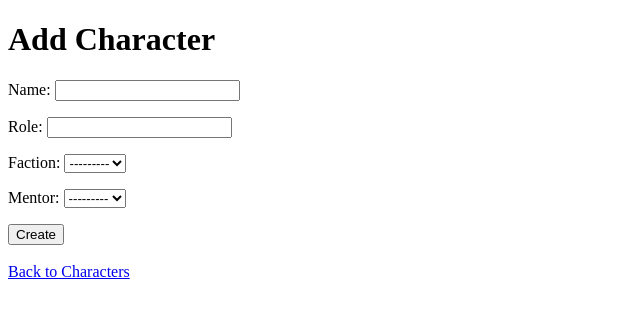
After one commit to jcampos-94/loreforge-django, a Django app: page /add-character/ in a window 1280 px wide. The commit adds this page. Shown: the top 318 px of the page, without its empty margins (0-640 px from the left). Run offline with Django 5.2, Linux system fonts and the light colour scheme; data that the repository does not hold is empty.

Commit message:
imput forms added

```diff
--- /dev/null
+++ b/loreforge/forms.py
@@ -0,0 +1,33 @@
+from django import forms
+from .models import Faction, Character
+
+
+# Name Formatter - remove empty spaces and capitalize
+def format_name(value):
+    return value.strip().title()
+
+
+# Faction Form
+class FactionForm(forms.ModelForm):
+    class Meta:
+        model = Faction
+        fields = ["name"]
+
+    def clean_name(self):
+        name = self.cleaned_data["name"]
+        return format_name(name)
+
+
+# Character Form
+class CharacterForm(forms.ModelForm):
+    class Meta:
+        model = Character
+        fields = ["name", "role", "faction", "mentor"]
+
+    def clean_name(self):
+        name = self.cleaned_data["name"]
+        return format_name(name)
+
+    def clean_role(self):
+        role = self.cleaned_data["role"]
+        return format_name(role)
--- /dev/null
+++ b/loreforge/templates/loreforge/add_character.html
@@ -0,0 +1,19 @@
+<!doctype html>
+<html lang="en">
+  <head>
+    <meta charset="UTF-8" />
+    <meta name="viewport" content="width=device-width, initial-scale=1.0" />
+    <title>Add Character</title>
+  </head>
+  <body>
+    <h1>Add Character</h1>
+
+    <form method="POST">
+      {% csrf_token %} {{ form.as_p }}
+      <button type="submit">Create</button>
+    </form>
+
+    <br />
+    <a href="/characters/">Back to Characters</a>
+  </body>
+</html>
--- a/loreforge/templates/loreforge/characters.html
+++ b/loreforge/templates/loreforge/characters.html
@@ -6,6 +6,8 @@
     <title>Characters</title>
   </head>
   <body>
+    <a href="/add-character/">Add Character</a>
+    <br /><br />
     <a href="/factions/">View Factions</a>
     <br /><br />
     <h1>Characters</h1>
--- a/loreforge/templates/loreforge/factions.html
+++ b/loreforge/templates/loreforge/factions.html
@@ -6,6 +6,8 @@
     <title>Factions</title>
   </head>
   <body>
+    <a href="/add-faction/">Add Faction</a>
+    <br /><br />
     <a href="/characters/">View Characters</a>
     <br /><br />
     <h1>Factions</h1>
--- a/loreforge/urls.py
+++ b/loreforge/urls.py
@@ -2,6 +2,12 @@ from django.urls import path
 from . import views
 
 urlpatterns = [
+    # Faction List Url
     path("factions/", views.factions_list, name="factions_list"),
+    # Add Faction Form Url
+    path("add-faction/", views.add_faction, name="add_faction"),
+    # Character List Url
     path("characters/", views.characters_list, name="characters_list"),
+    # Add Character Form Url
+    path("add-character/", views.add_character, name="add_character"),
 ]
--- a/loreforge/views.py
+++ b/loreforge/views.py
@@ -1,6 +1,6 @@
-from django.shortcuts import render
-from .models import Faction
-from .models import Character
+from django.shortcuts import render, redirect
+from .models import Faction, Character
+from .forms import FactionForm, CharacterForm
 
 
 # Faction view
@@ -9,7 +9,33 @@ def factions_list(request):
     return render(request, "loreforge/factions.html", {"factions": factions})
 
 
+# Faction Form view
+def add_faction(request):
+    if request.method == "POST":
+        form = FactionForm(request.POST)
+        if form.is_valid():
+            form.save()
+            return redirect("factions_list")
+    else:
+        form = FactionForm()
+
+    return render(request, "loreforge/add_faction.html", {"form": form})
+
+
 # Character view
 def characters_list(request):
     characters = Character.objects.select_related("faction", "mentor").all()
     return render(request, "loreforge/characters.html", {"characters": characters})
+
+
+# Character Form view
+def add_character(request):
+    if request.method == "POST":
+        form = CharacterForm(request.POST)
+        if form.is_valid():
+            form.save()
+            return redirect("characters_list")
+    else:
+        form = CharacterForm()
+
+    return render(request, "loreforge/add_character.html", {"form": form})
```
Also changed, not shown: loreforge/templates/loreforge/add_faction.html (added, +19 -0 lines).
